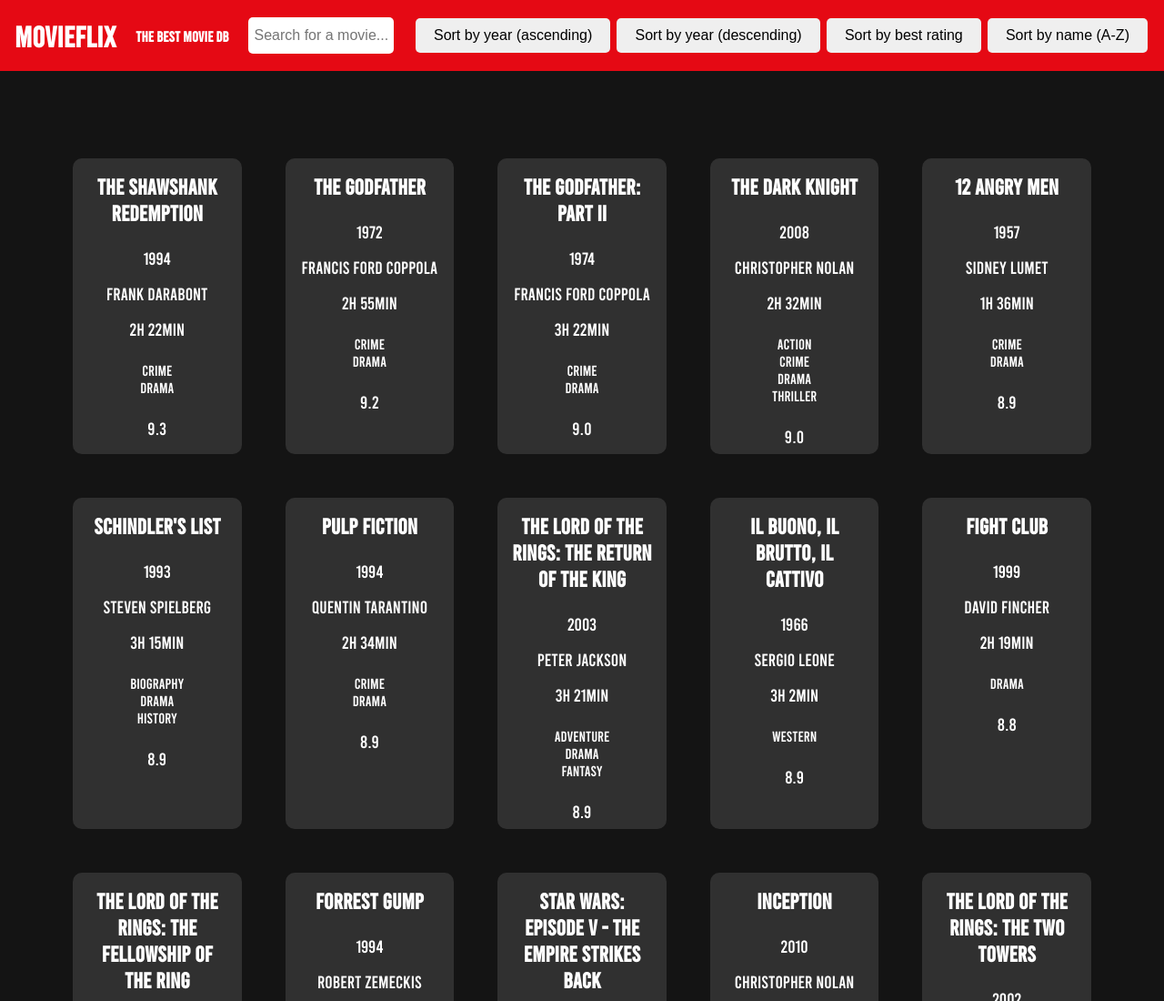
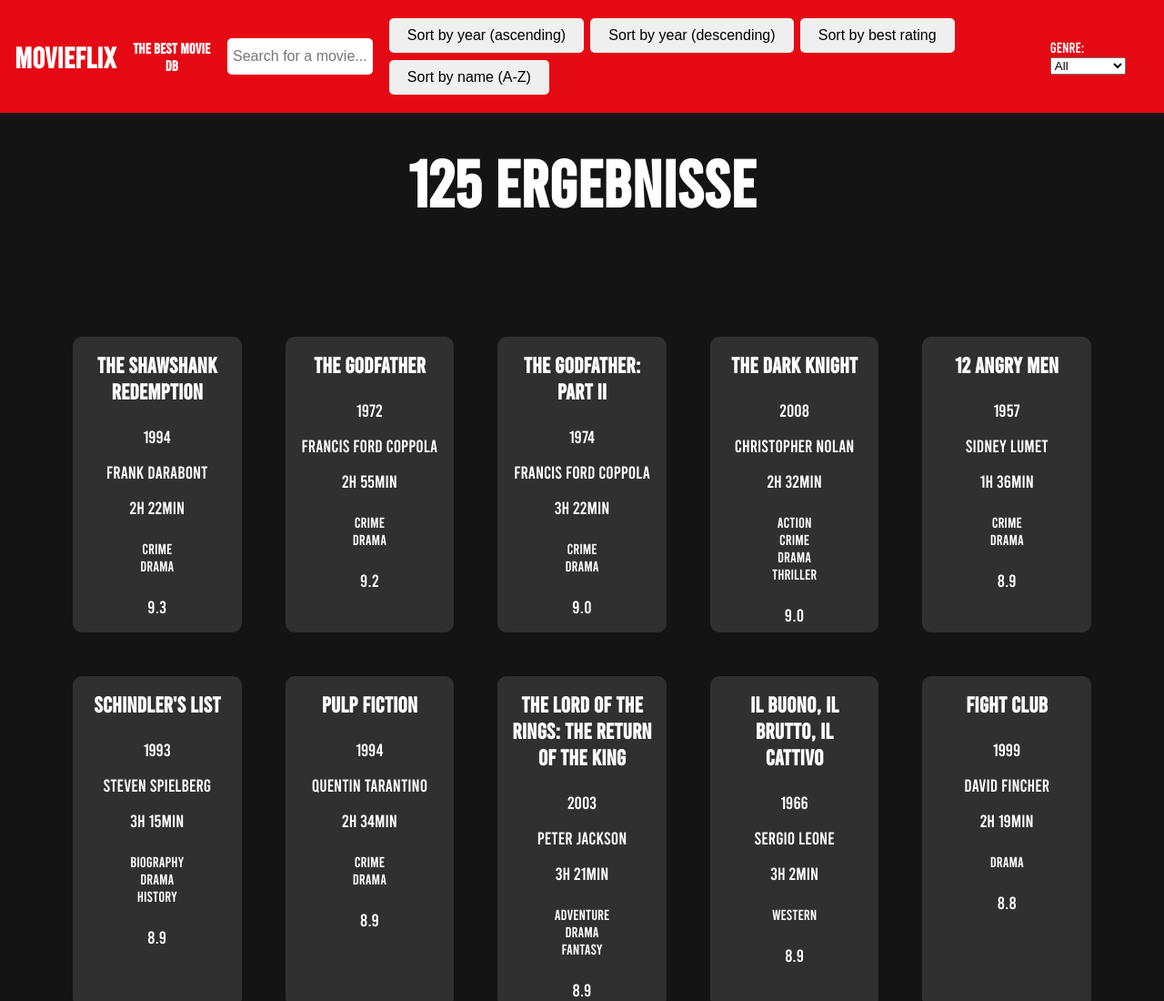
Before and after one commit to abothke/movie-database-js, a plain HTML site: page index.html in a window 1280 px wide. Shown: the top 1100 px of the page at 91% size. Drawn offline with Linux system fonts and the light colour scheme.

Commit message:
feat: Added sorting by genre and also included a counter for the results and a "Movie not found" when no results are displayed.

```diff
--- a/assets/css/style.css
+++ b/assets/css/style.css
@@ -61,6 +61,14 @@ input{
     text-align: center;
 }
 
+#counter-container{
+    display: flex;
+    align-items: center;
+    justify-content: center;
+    margin: 2rem;
+    font-size: 3rem;
+}
+
 .movie {
     max-width: 300px;
     margin: 1rem;
@@ -87,4 +95,5 @@ grid-gap: 1rem;
 width: 90%;
 margin: 0 auto;
 padding-top: 5rem;
+text-align: center;
 }
--- a/assets/js/main.js
+++ b/assets/js/main.js
@@ -3,7 +3,9 @@ import { movies } from "./movies.js";
 
 // festlegen des Containers, in dem die Filme angezeigt werden sollen
 const movieContainer = document.getElementById("movie-container");
-
+const counterContainer = document.getElementById("counter-container")
+const counter = document.getElementById("counter")
+movieContainer.innerHTML = ""
 // for-schleife, die für jedes Element des Arrays movies ein Film-Element erstellt und in den Container einfügt
 
 const movieElement = (movie) => {
@@ -21,6 +23,7 @@ const movieElement = (movie) => {
             <p class="movie-rating">${movie[5]}</p>
         </div>
     `;
+    counter.textContent = `${movies.length} `
   return movieDiv;
 };
 
@@ -46,6 +49,7 @@ const sortMoviesByYearUp = () => {
   for (let i = 0; i < movies.length; i++) {
     movieContainer.appendChild(movieElement(movies[i]));
   }
+  counter.textContent = `${movies.length}`
   return sortMoviesByYearUp;
 };
 document
@@ -59,6 +63,7 @@ const sortMoviesByYearDown = () => {
   for (let i = 0; i < movies.length; i++) {
     movieContainer.appendChild(movieElement(movies[i]));
   }
+  counter.textContent = `${movies.length}`
   return sortMoviesByYearDown;
 };
 document
@@ -88,8 +93,26 @@ const searchMovie = () => {
   for (let i = 0; i < searchResult.length; i++) {
     movieContainer.appendChild(movieElement(searchResult[i]));
   }
+  if (searchResult.length == 0){
+    counterContainer.innerHTML = "Movie not found";
+  }
+  counter.textContent = `${searchResult.length} `
   return searchMovie;
 };
 
 // Eventlistener, der die Suchfunktion ausführt, sobald eine Taste gedrückt wird, als eine Art Live-Suche
 document.getElementById("search").addEventListener("keyup", searchMovie);
+
+const searchGenre = () => {
+    const genreInput = document.querySelector("#movie-genre-select").value;
+    const genreResult = movies.filter((movie) =>
+    movie[4].some(genre => genre.toLowerCase() === genreInput.toLowerCase())
+  );
+    movieContainer.innerHTML = "";
+    for (let i = 0; i < genreResult.length; i++) {
+        movieContainer.appendChild(movieElement(genreResult[i]));
+    }
+    counter.textContent = `${genreResult.length} `
+    return searchGenre;
+}
+document.querySelector("#movie-genre-select").addEventListener("change", searchGenre)
--- a/index.html
+++ b/index.html
@@ -19,8 +19,35 @@
             <button id="best-rating-btn">Sort by best rating</button>
             <button id="alphabet-btn">Sort by name (A-Z)</button>
         </div>
+        <div id="genre-container">
+            <label for="movie-genre-select">Genre:</label>
+            <select name="movie-genre-select" id="movie-genre-select">
+            <option value="all">All</option>
+            <option value="action">Action</option>
+            <option value="adventure">Adventure</option>
+            <option value="animation">Animation</option>
+            <option value="biography">Biography</option>
+            <option value="comedy">Comedy</option>
+            <option value="crime">Crime</option>
+            <option value="drama">Drama</option>
+            <option value="family">Family</option>
+            <option value="fantasy">Fantasy</option>
+            <option value="film-noir">Film-noir</option>
+            <option value="history">History</option>
+            <option value="horror">Horror</option>
+            <option value="music">Music</option>
+            <option value="mystery">Mystery</option>
+            <option value="romance">Romance</option>
+            <option value="sci-fi">Sci-fi</option>
+            <option value="sport">Sport</option>
+            <option value="thriller">Thriller</option>
+            <option value="war">War</option>
+            <option value="western">Western</option>
+            </select>
+        </div>
     </header>
     <main>
+        <div id="counter-container"><h2><span id="counter"></span>Ergebnisse</div></h2>
         <div id="movie-container">
 
         </div>
```
